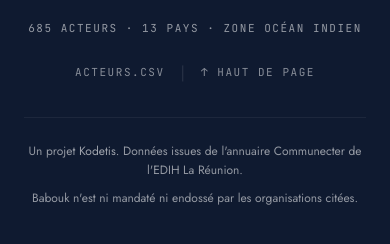
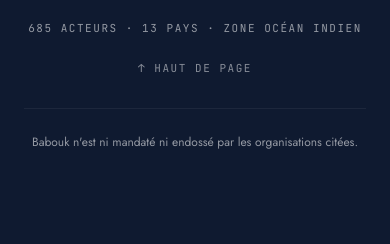
Before and after one commit to Kodetis/babouk, an Astro site: page /carte in a window 390 px wide. Shown: the part 1034-1278 px from the top of the page. After the commit the page ends 1235 px from the top, so only its background shows below. Built offline with nearby package versions, Linux system fonts and the light colour scheme; Astro itself is replaced by a stand-in of ours.

Commit message:
Retire l'origine des données et les entrées de téléchargement
Deux retraits demandés.

La ligne « Un projet Kodetis. Données issues de l'annuaire Communecter de
l'EDIH La Réunion. » quitte le pied de page. Elle en était la seule occurrence
sur le site : plus aucune page n'indique désormais d'où vient la donnée. La
réserve d'indépendance reste, seule sur sa rangée, recentrée — un texte isolé
laissé sur un bord par un `justify-between` qui n'a plus qu'un enfant se lit
comme s'il manquait son vis-à-vis.

Les quatre entrées de téléchargement disparaissent : le bouton « Données » de
la barre de navigation, sa reprise dans le menu mobile, le lien `acteurs.csv`
du pied de page et le bouton « Télécharger le recensement » du héros. Le repli
sans JavaScript de l'annuaire ne promet plus le fichier non plus — il annonçait
un lien qui n'existe plus.

Le héros passe donc à deux boutons, ce que le `flex-wrap` posé plus tôt encaisse
sans réglage. Le fichier lui-même continue d'être copié dans `public/` par
`prebuild` : il reste atteignable à son URL, comme avant ce commit.

```diff
--- a/src/components/Footer.astro
+++ b/src/components/Footer.astro
@@ -15,28 +15,16 @@ import { asset, home } from "../lib/url.js";
         {coverage.total} acteurs · {coverage.countries} pays · Zone Océan Indien
       </p>
 
-      <div class="flex items-center gap-4">
-        <a
-          href={asset("acteurs.csv")}
-          download
-          class="meta text-white/50 transition-colors hover:text-gold"
-        >
-          acteurs.csv
-        </a>
-        <span class="text-white/10" aria-hidden="true">|</span>
-        <a href="#contenu" class="meta text-white/50 transition-colors hover:text-gold">
-          ↑ Haut de page
-        </a>
-      </div>
+      <a href="#contenu" class="meta text-white/50 transition-colors hover:text-gold">
+        ↑ Haut de page
+      </a>
     </div>
 
-    <div
-      class="mt-8 flex flex-col items-center gap-2 border-t border-white/[0.06] pt-6 text-center md:flex-row md:justify-between md:text-left"
-    >
-      <p class="text-xs leading-relaxed text-white/55">
-        Un projet <span class="text-white/60">Kodetis</span>. Données issues de l'annuaire
-        Communecter de l'EDIH La Réunion.
-      </p>
+    {/* La réserve d'indépendance, seule sur sa rangée depuis le retrait de la
+        ligne d'origine des données. Centrée, et non poussée à gauche par un
+        `justify-between` qui n'a plus qu'un enfant : un texte isolé calé sur un
+        bord se lit comme s'il manquait son vis-à-vis. */}
+    <div class="mt-8 border-t border-white/[0.06] pt-6 text-center">
       <p class="text-xs leading-relaxed text-white/55">
         Babouk n'est ni mandaté ni endossé par les organisations citées.
       </p>
--- a/src/components/Navbar.astro
+++ b/src/components/Navbar.astro
@@ -52,9 +52,6 @@ const courante = (href: string) => chemin === href.replace(/\/$/, "");
           {link.label}
         </a>
       ))}
-      <a href={asset("acteurs.csv")} download class="btn-outline px-5 py-2 text-xs">
-        Données
-      </a>
     </div>
 
     <button
@@ -84,9 +81,6 @@ const courante = (href: string) => chemin === href.replace(/\/$/, "");
           {link.label}
         </a>
       ))}
-      <a href={asset("acteurs.csv")} download class="btn-outline mt-1 self-start px-5 py-2 text-xs">
-        Données
-      </a>
     </div>
   </div>
 </nav>
--- a/src/pages/annuaire.astro
+++ b/src/pages/annuaire.astro
@@ -240,9 +240,7 @@ const CONTRACT = `<!--
         <noscript>
           <p class="panel mb-6 p-4 text-sm leading-relaxed text-white/70">
             La recherche et les filtres demandent JavaScript. Les {nf.format(coverage.total)} acteurs
-            sont tous listés ci-dessous, dans l'ordre alphabétique, et
-            <a href={asset("acteurs.csv")} download class="text-clusir-red-bright underline underline-offset-2">
-              le fichier source est téléchargeable</a>.
+            sont tous listés ci-dessous, dans l'ordre alphabétique.
           </p>
         </noscript>
 
--- a/src/pages/index.astro
+++ b/src/pages/index.astro
@@ -141,9 +141,8 @@ const withCountry = coverage.total - coverage.withoutCountry;
           class="mt-9 flex flex-col items-start gap-4 sm:flex-row sm:flex-wrap sm:items-center"
           style="animation:slide-up .8s cubic-bezier(.16,1,.3,1) .3s both"
         >
-          {/* L'annuaire passe en action principale : la page sert à trouver un
-              acteur, pas à repartir avec un fichier. Le recensement reste
-              disponible juste à côté. */}
+          {/* L'annuaire est l'action principale : la page sert à trouver un
+              acteur. */}
           <a href={asset("annuaire/")} class="btn-primary">
             <svg class="h-4 w-4" viewBox="0 0 24 24" fill="none" stroke="currentColor" stroke-width="2" aria-hidden="true">
               <circle cx="11" cy="11" r="7" />
@@ -152,19 +151,12 @@ const withCountry = coverage.total - coverage.withoutCountry;
             Parcourir l'annuaire
           </a>
           {/* Deux portes d'entrée, deux façons de chercher : par le nom dans
-              l'annuaire, par le lieu sur la carte. Le téléchargement passe en
-              troisième — c'est une sortie, pas une entrée. */}
+              l'annuaire, par le lieu sur la carte. */}
           <a href={asset("carte/")} class="btn-outline">
             <svg class="h-4 w-4" viewBox="0 0 24 24" fill="none" stroke="currentColor" stroke-width="2" aria-hidden="true">
               <path stroke-linecap="round" stroke-linejoin="round" d="M9 20l-5.4 1.8a1 1 0 0 1-1.3-1V5.6a1 1 0 0 1 .7-1L9 3m0 17 6-2m-6 2V3m6 15 5.4 1.8a1 1 0 0 0 1.3-1V5.6a1 1 0 0 0-.7-1L15 3m0 15V3m-6 0 6 2" />
             </svg>
             Explorer la carte
-          </a>
-          <a href={asset("acteurs.csv")} download class="btn-outline">
-            <svg class="h-4 w-4" viewBox="0 0 24 24" fill="none" stroke="currentColor" stroke-width="2" aria-hidden="true">
-              <path stroke-linecap="round" stroke-linejoin="round" d="M12 3v12m0 0 4-4m-4 4-4-4M4 17v2a2 2 0 0 0 2 2h12a2 2 0 0 0 2-2v-2" />
-            </svg>
-            Télécharger le recensement
           </a>
         </div>
       </div>
```
